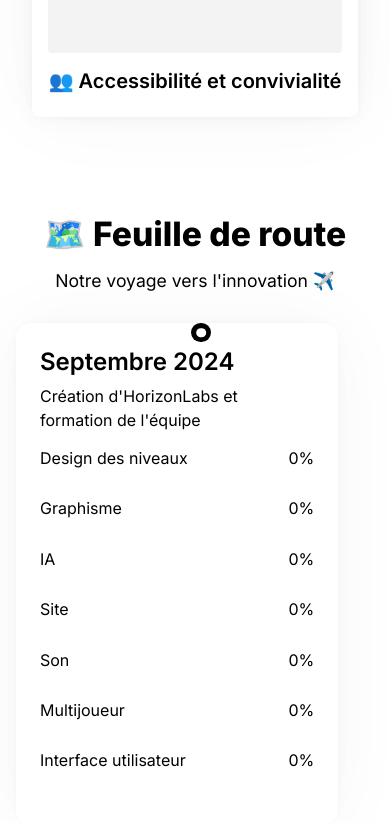
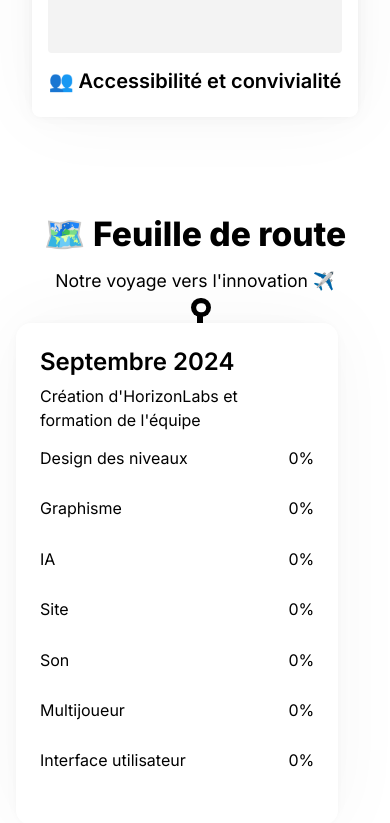
Before and after one commit to Antoineview/HorizonWeb, a Next.js app: page / in a window 390 px wide. Shown: the part 5357-6180 px from the top of the page. Built offline with nearby package versions, Linux system fonts and the light colour scheme.

Commit message:
Test 😭

```diff
--- a/src/app/Styles/timeline.css
+++ b/src/app/Styles/timeline.css
@@ -50,7 +50,7 @@
 .timeline-line {
     position: absolute;
     left: 50%;
-    top: 0;
+    top: 3px;
     bottom: 0;
     width: 7px;
     border-radius: 15px;
@@ -164,7 +164,7 @@
     .timeline-line {
         position: absolute;
         left: 50.6%;
-        top: -22;
+        top: -22px;
         bottom: 0;
         width: 6px; /* Réduit la largeur de la frise */
         border-radius: 15px;
@@ -186,7 +186,7 @@
     .timeline-dot {
         position: absolute;
         left: 49%;
-        top: -25;
+        top: -25px;
         width: 1.2rem; /* Réduit la taille du point */
         height: 1.2rem;
         background: black;
```
